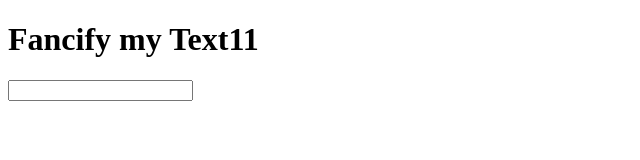
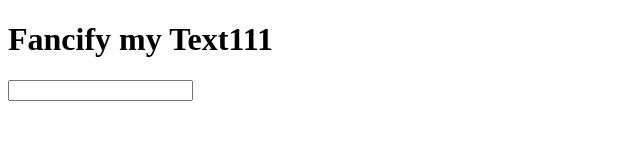
Before and after one commit to LeaithR/LeaithR.github.io, a plain HTML site: page fancifymytext.html in a window 1280 px wide. Shown: the full height of the page, 0-640 px from the left. Drawn offline with Linux system fonts and the light colour scheme.

Commit message:
Update fancifymytext.html

```diff
--- a/fancifymytext.html
+++ b/fancifymytext.html
@@ -8,7 +8,7 @@
 	</head>
 
 	<body>
-		<h1>Fancify my Text11</h1>
+		<h1>Fancify my Text111</h1>
 
 		<form>
 			<input type = 'text'>
```
